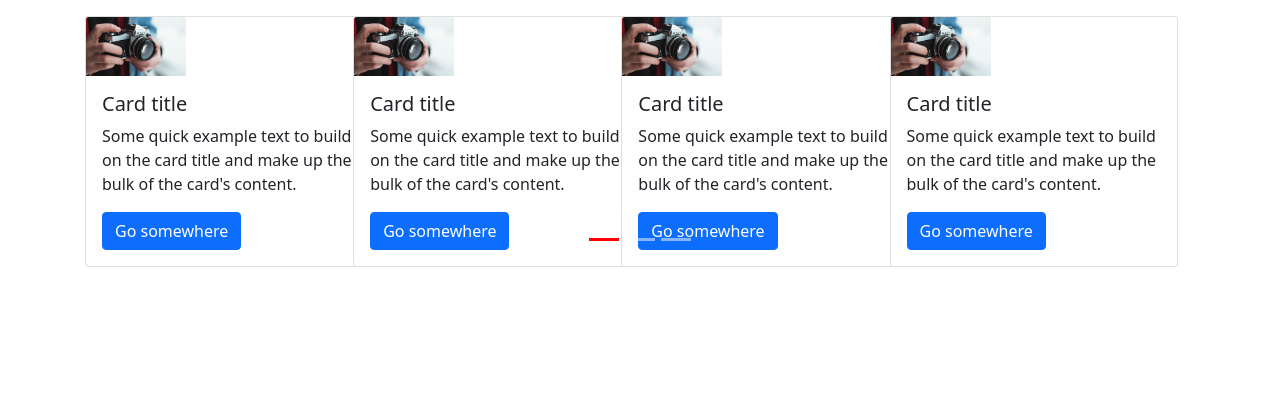
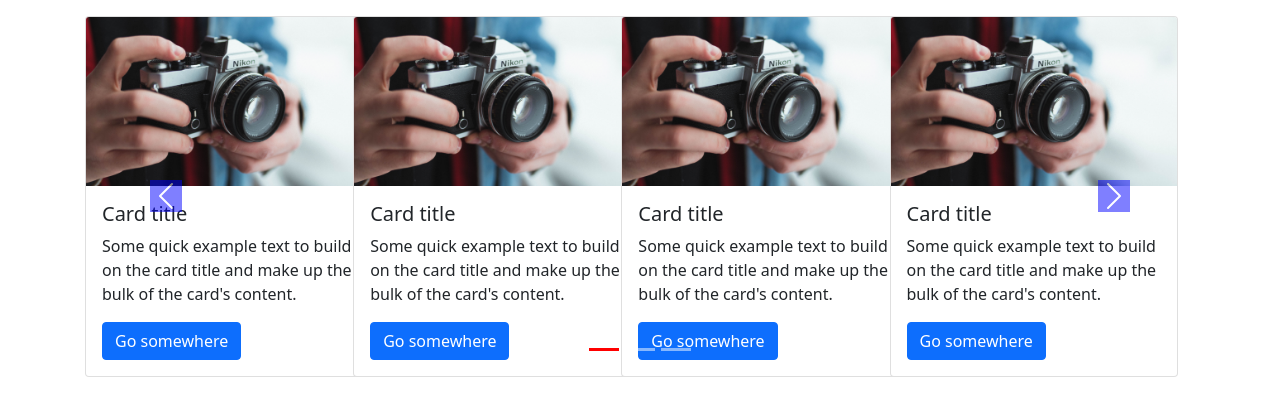
Before and after one commit to lalatendu65/e-commerce, a Django app: page /ho/ in a window 1280 px wide. Shown: the part 56-472 px from the top of the page. Run offline with Django 3.2, Linux system fonts and the light colour scheme.

Commit message:
fix: change something

```diff
--- a/likupj/likupj/settings.py
+++ b/likupj/likupj/settings.py
@@ -109,7 +109,7 @@ AUTH_PASSWORD_VALIDATORS = [
 
 LANGUAGE_CODE = 'en-us'
 
-TIME_ZONE = 'Asia/kolkata'
+TIME_ZONE = 'America/New_York'
 
 USE_I18N = True
 
--- a/likupj/static/shopcss/sa.css
+++ b/likupj/static/shopcss/sa.css
@@ -1,25 +1,31 @@
-.col-md-3{
-    display:inline-block;
+.col-md-3 {
+  display: inline-block;
   margin-left: -9px;
 }
+
 .carousel-indicators .active {
   background-color: red;
 }
-.col-md-3 img{
-    width: 100px;
+
+.col-md-3 img {
+  width: 100%;
   height: auto;
 }
-body .carousel-indicator li{
+
+body .carousel-indicator li {
   background-color: blue;
 }
-body .carousel-indicators{
+
+body .carousel-indicators {
   bottom: 0;
 }
+
 body .carousel-control-prev-icon,
-body .carousel-control-next-icon{
-    background-color:blue;
+body .carousel-control-next-icon {
+  background-color: blue;
 }
-body .no-pading{
+
+body .no-pading {
   padding-left: 0;
   padding-right: 0;
 }
--- a/likupj/templates/index.html
+++ b/likupj/templates/index.html
@@ -1,22 +1,26 @@
 {% load static %}
 <!doctype html>
 <html lang="en">
+
 <head>
   <!-- Required meta tags -->
   <meta charset="utf-8">
   <meta name="viewport" content="width=device-width, initial-scale=1">
 
   <!-- Bootstrap CSS -->
-    <link href="https://cdn.jsdelivr.net/npm/bootstrap@5.1.3/dist/css/bootstrap.min.css" rel="stylesheet" integrity="sha384-1BmE4kWBq78iYhFldvKuhfTAU6auU8tT94WrHftjDbrCEXSU1oBoqyl2QvZ6jIW3" crossorigin="anonymous">
-    <link  rel ='stylesheet' href="{% static 'shopcss/sa.css' %}">
+  <link href="https://cdn.jsdelivr.net/npm/bootstrap@5.1.3/dist/css/bootstrap.min.css" rel="stylesheet"
+    integrity="sha384-1BmE4kWBq78iYhFldvKuhfTAU6auU8tT94WrHftjDbrCEXSU1oBoqyl2QvZ6jIW3" crossorigin="anonymous">
+  <link rel='stylesheet' href="{% static 'shopcss/sa.css' %}">
   <title>Hello, world!</title>
 
 </head>
+
 <body>
   <nav class="navbar navbar-expand-lg navbar-dark bg-dark">
     <div class="container-fluid">
       <a class="navbar-brand" href="#">My Awesome Cart</a>
-        <button class="navbar-toggler" type="button" data-bs-toggle="collapse" data-bs-target="#navbarSupportedContent" aria-controls="navbarSupportedContent" aria-expanded="false" aria-label="Toggle navigation">
+      <button class="navbar-toggler" type="button" data-bs-toggle="collapse" data-bs-target="#navbarSupportedContent"
+        aria-controls="navbarSupportedContent" aria-expanded="false" aria-label="Toggle navigation">
         <span class="navbar-toggler-icon"></span>
       </button>
       <div class="collapse navbar-collapse" id="navbarSupportedContent">
@@ -28,13 +32,16 @@
             <a class="nav-link" href="#">Link</a>
           </li>
           <li class="nav-item dropdown">
-              <a class="nav-link dropdown-toggle" href="#" id="navbarDropdown" role="button" data-bs-toggle="dropdown" aria-expanded="false">
+            <a class="nav-link dropdown-toggle" href="#" id="navbarDropdown" role="button" data-bs-toggle="dropdown"
+              aria-expanded="false">
               Dropdown
             </a>
             <ul class="dropdown-menu" aria-labelledby="navbarDropdown">
               <li><a class="dropdown-item" href="#">Action</a></li>
               <li><a class="dropdown-item" href="#">Another action</a></li>
-                <li><hr class="dropdown-divider"></li>
+              <li>
+                <hr class="dropdown-divider">
+              </li>
               <li><a class="dropdown-item" href="#">Something else here</a></li>
             </ul>
           </li>
@@ -49,147 +56,165 @@
       </div>
     </div>
   </nav>
+
+
   <div class="container">
-      <div id="demo" class="carousel slide my-3" data-bs-ride="carousel" >
+    <div id="demo" class="carousel slide my-3" data-bs-ride="carousel">
       <ul class="carousel-indicators">
-        <li data-bs-target='#demo' data-bs-slide-to="0" class="active" ></li>
-        <li data-bs-target='#demo' data-bs-slide-to="1" ></li>
-        <li data-bs-target='#demo' data-bs-slide-to="2" ></li>
+        <li data-bs-target='#demo' data-bs-slide-to="0" class="active"></li>
+        <li data-bs-target='#demo' data-bs-slide-to="1"></li>
+        <li data-bs-target='#demo' data-bs-slide-to="2"></li>
       </ul>
+
+
       <!--slideshow starts here-->
       <div class="container carousel-inner no-padding">
 
-        <div class="carousel-item active">
+        <div class="carousel-item active row g-1">
 
-        <div class="col-xs-3 col-sm-3 col-md-3">
+          <div class="col-xs-12 col-sm-3 col-md-3">
             <div class="card" style="width: 18rem;">
               <img src="{% static 'img/product.jpg' %}" class="card-img-top" alt="...">
               <div class="card-body">
                 <h5 class="card-title">Card title</h5>
-              <p class="card-text">Some quick example text to build on the card title and make up the bulk of the card's content.</p>
+                <p class="card-text">Some quick example text to build on the card title and make up the bulk of the
+                  card's content.</p>
                 <a href="#" class="btn btn-primary">Go somewhere</a>
               </div>
             </div>
           </div>
-        <div class="col-xs-3 col-sm-3 col-md-3">
+          <div class="col-xs-12 col-sm-3 col-md-3">
             <div class="card" style="width: 18rem;">
               <img src="{% static 'img/product.jpg' %}" class="card-img-top" alt="...">
               <div class="card-body">
                 <h5 class="card-title">Card title</h5>
-              <p class="card-text">Some quick example text to build on the card title and make up the bulk of the card's content.</p>
+                <p class="card-text">Some quick example text to build on the card title and make up the bulk of the
+                  card's content.</p>
                 <a href="#" class="btn btn-primary">Go somewhere</a>
               </div>
             </div>
           </div>
-        <div class="col-xs-3 col-sm-3 col-md-3">
+          <div class="col-xs-12 col-sm-3 col-md-3">
             <div class="card" style="width: 18rem;">
               <img src="{% static 'img/product.jpg' %}" class="card-img-top" alt="...">
               <div class="card-body">
                 <h5 class="card-title">Card title</h5>
-              <p class="card-text">Some quick example text to build on the card title and make up the bulk of the card's content.</p>
+                <p class="card-text">Some quick example text to build on the card title and make up the bulk of the
+                  card's content.</p>
                 <a href="#" class="btn btn-primary">Go somewhere</a>
               </div>
             </div>
           </div>
-        <div class="col-xs-3 col-sm-3 col-md-3">
+          <div class="col-xs-12 col-sm-3 col-md-3">
             <div class="card" style="width: 18rem;">
               <img src="{% static 'img/product.jpg' %}" class="card-img-top" alt="...">
               <div class="card-body">
                 <h5 class="card-title">Card title</h5>
-              <p class="card-text">Some quick example text to build on the card title and make up the bulk of the card's content.</p>
+                <p class="card-text">Some quick example text to build on the card title and make up the bulk of the
+                  card's content.</p>
                 <a href="#" class="btn btn-primary">Go somewhere</a>
               </div>
             </div>
           </div>
         </div>
 
-        <div class="carousel-item ">
+        <div class="carousel-item row g-1">
 
-          <div class="col-xs-3 col-sm-3 col-md-3">
+          <div class="col-xs-12 col-sm-3 col-md-3">
             <div class="card" style="width: 18rem;">
               <img src="{% static 'img/product.jpg' %}" class="card-img-top" alt="...">
               <div class="card-body">
                 <h5 class="card-title">Card title</h5>
-                <p class="card-text">Some quick example text to build on the card title and make up the bulk of the card's content.</p>
+                <p class="card-text">Some quick example text to build on the card title and make up the bulk of the
+                  card's content.</p>
                 <a href="#" class="btn btn-primary">Go somewhere</a>
               </div>
             </div>
           </div>
-          <div class="col-xs-3 col-sm-3 col-md-3">
+          <div class="col-xs-12 col-sm-3 col-md-3">
             <div class="card" style="width: 18rem;">
               <img src="{% static 'img/product.jpg' %}" class="card-img-top" alt="...">
               <div class="card-body">
                 <h5 class="card-title">Card title</h5>
-                <p class="card-text">Some quick example text to build on the card title and make up the bulk of the card's content.</p>
+                <p class="card-text">Some quick example text to build on the card title and make up the bulk of the
+                  card's content.</p>
                 <a href="#" class="btn btn-primary">Go somewhere</a>
               </div>
             </div>
           </div>
-          <div class="col-xs-3 col-sm-3 col-md-3">
+          <div class="col-xs-12 col-sm-3 col-md-3">
             <div class="card" style="width: 18rem;">
               <img src="{% static 'img/product.jpg' %}" class="card-img-top" alt="...">
               <div class="card-body">
                 <h5 class="card-title">Card title</h5>
-                <p class="card-text">Some quick example text to build on the card title and make up the bulk of the card's content.</p>
+                <p class="card-text">Some quick example text to build on the card title and make up the bulk of the
+                  card's content.</p>
                 <a href="#" class="btn btn-primary">Go somewhere</a>
               </div>
             </div>
           </div>
-          <div class="col-xs-3 col-sm-3 col-md-3">
+          <div class="col-xs-12 col-sm-3 col-md-3">
             <div class="card" style="width: 18rem;">
               <img src="{% static 'img/product.jpg'%}" class="card-img-top" alt="...">
               <div class="card-body">
                 <h5 class="card-title">Card title</h5>
-                <p class="card-text">Some quick example text to build on the card title and make up the bulk of the card's content.</p>
+                <p class="card-text">Some quick example text to build on the card title and make up the bulk of the
+                  card's content.</p>
                 <a href="#" class="btn btn-primary">Go somewhere</a>
               </div>
             </div>
+          </div>
+        </div>
 
-            <div class="carousel-item ">
+        <div class="carousel-item row g-1">
 
-              <div class="col-xs-3 col-sm-3 col-md-3">
+          <div class="col-xs-12 col-sm-3 col-md-3">
             <div class="card" style="width: 18rem;">
               <img src="{% static 'img/product.jpg' %}" class="card-img-top" alt="...">
               <div class="card-body">
                 <h5 class="card-title">Card title</h5>
-                    <p class="card-text">Some quick example text to build on the card title and make up the bulk of the card's content.</p>
+                <p class="card-text">Some quick example text to build on the card title and make up the bulk of the
+                  card's content.</p>
                 <a href="#" class="btn btn-primary">Go somewhere</a>
               </div>
             </div>
           </div>
-              <div class="col-xs-3 col-sm-3 col-md-3">
+          <div class="col-xs-12 col-sm-3 col-md-3">
             <div class="card" style="width: 18rem;">
               <img src="{% static 'img/product.jpg' %}" class="card-img-top" alt="...">
               <div class="card-body">
                 <h5 class="card-title">Card title</h5>
-                    <p class="card-text">Some quick example text to build on the card title and make up the bulk of the card's content.</p>
+                <p class="card-text">Some quick example text to build on the card title and make up the bulk of the
+                  card's content.</p>
                 <a href="#" class="btn btn-primary">Go somewhere</a>
               </div>
             </div>
           </div>
-              <div class="col-xs-3 col-sm-3 col-md-3">
+          <div class="col-xs-12 col-sm-3 col-md-3">
             <div class="card" style="width: 18rem;">
               <img src="{% static 'img/product.jpg' %}" class="card-img-top" alt="...">
               <div class="card-body">
                 <h5 class="card-title">Card title</h5>
-                    <p class="card-text">Some quick example text to build on the card title and make up the bulk of the card's content.</p>
+                <p class="card-text">Some quick example text to build on the card title and make up the bulk of the
+                  card's content.</p>
                 <a href="#" class="btn btn-primary">Go somewhere</a>
               </div>
             </div>
           </div>
-              <div class="col-xs-3 col-sm-3 col-md-3">
+          <div class="col-xs-12 col-sm-3 col-md-3">
             <div class="card" style="width: 18rem;">
               <img src="{% static 'img/product.jpg' %}" class="card-img-top" alt="...">
               <div class="card-body">
                 <h5 class="card-title">Card title</h5>
-                    <p class="card-text">Some quick example text to build on the card title and make up the bulk of the card's content.</p>
+                <p class="card-text">Some quick example text to build on the card title and make up the bulk of the
+                  card's content.</p>
                 <a href="#" class="btn btn-primary">Go somewhere</a>
               </div>
             </div>
           </div>
 
         </div>
-      </div>
+
 
         <!--left and right controls for the slide-->
         <a class="carousel-control-prev" href="#demo" data-bs-slide="prev">
@@ -202,11 +227,12 @@
 
 
 
-    </div>
 
 
         <!-- Optional JavaScript; choose one of the two! -->
-    <script src="https://cdn.jsdelivr.net/npm/bootstrap@5.1.3/dist/js/bootstrap.bundle.min.js" integrity="sha384-ka7Sk0Gln4gmtz2MlQnikT1wXgYsOg+OMhuP+IlRH9sENBO0LRn5q+8nbTov4+1p" crossorigin="anonymous"></script>
+        <script src="https://cdn.jsdelivr.net/npm/bootstrap@5.1.3/dist/js/bootstrap.bundle.min.js"
+          integrity="sha384-ka7Sk0Gln4gmtz2MlQnikT1wXgYsOg+OMhuP+IlRH9sENBO0LRn5q+8nbTov4+1p"
+          crossorigin="anonymous"></script>
 
         <!-- Option 1: Bootstrap Bundle with Popper
     <script src="https://cdn.jsdelivr.net/npm/bootstrap@5.1.3/dist/js/bootstrap.bundle.min.js" integrity="sha384-ka7Sk0Gln4gmtz2MlQnikT1wXgYsOg+OMhuP+IlRH9sENBO0LRn5q+8nbTov4+1p" crossorigin="anonymous"></script>
@@ -217,4 +243,5 @@
     <script src="https://cdn.jsdelivr.net/npm/bootstrap@5.1.3/dist/js/bootstrap.min.js" integrity="sha384-QJHtvGhmr9XOIpI6YVutG+2QOK9T+ZnN4kzFN1RtK3zEFEIsxhlmWl5/YESvpZ13" crossorigin="anonymous"></script>
     -->
 </body>
+
 </html>
```
Also changed, not shown: likupj/templates/base.html (+15 -0 lines). Lines whose indentation alone changed are shown as unchanged.
